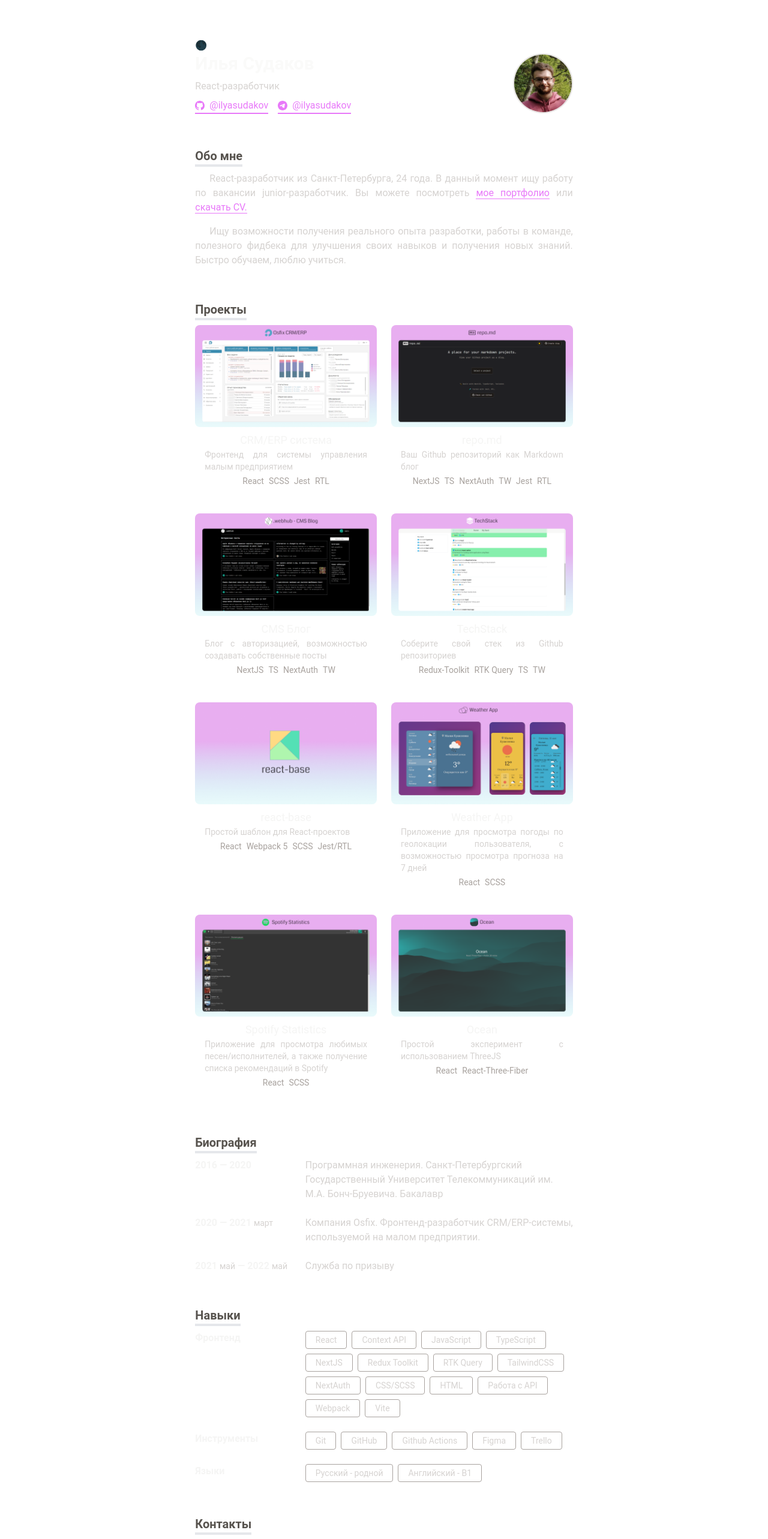
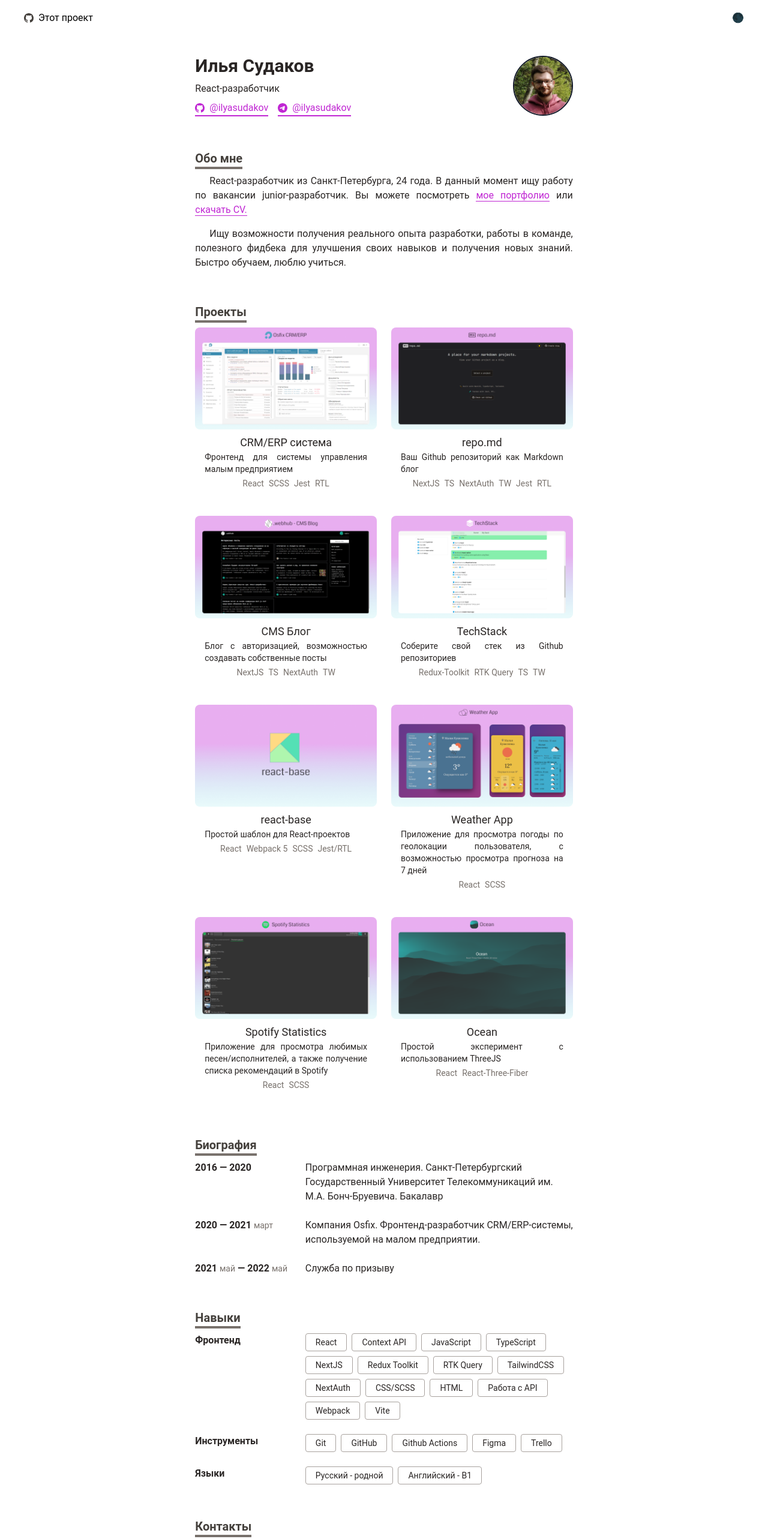
Before and after one commit to ilyasudakov/portfolio-react, a Next.js app: page / in a window 1280 px wide. Shown: the top 2566 px of the page at 60% size. Built offline with nearby package versions, Linux system fonts and the light colour scheme; no server answers.

Commit message:
Add PageWrapper, Header

```diff
--- /dev/null
+++ b/src/components/Layout/Header.tsx
@@ -0,0 +1,31 @@
+import dynamic from 'next/dynamic';
+
+import GithubIcon from '/public/svg/github.svg';
+
+const ThemeSwitcher = dynamic(() => import('../ThemeSwitcher'), {
+  ssr: false,
+});
+
+const Header: React.FC = () => {
+  return (
+    <div
+      className="flex items-center justify-between px-4 sm:px-10 h-[60px] sticky top-0 z-10
+    dark:bg-stone-700/80 backdrop-blur-sm"
+    >
+      <a
+        className="flex items-center gap-2"
+        href="https://github.com/ilyasudakov/portfolio"
+      >
+        <GithubIcon
+          className="fill-stone-700 dark:fill-white"
+          width="16px"
+          height="16px"
+        />
+        Этот проект
+      </a>
+      <ThemeSwitcher />
+    </div>
+  );
+};
+
+export default Header;
--- /dev/null
+++ b/src/components/Layout/PageWrapper.tsx
@@ -0,0 +1,13 @@
+import React from 'react';
+
+export default function PageWrapper({
+  children,
+}: {
+  children: React.ReactNode;
+}) {
+  return (
+    <div className="container mx-auto px-4 lg:px-[10%] pt-4 sm:pt-[4vh] pb-8 overflow-x-hidden">
+      {children}
+    </div>
+  );
+}
--- a/src/data/landing.tsx
+++ b/src/data/landing.tsx
@@ -82,7 +82,11 @@ export const projectsList: projectsListTypes = [
 const SmallTextPeriod: React.FC<{ children: React.ReactNode }> = ({
   children,
 }) => {
-  return <span className="font-normal text-stone-300 text-sm">{children}</span>;
+  return (
+    <span className="font-normal text-stone-500 dark:text-stone-300 text-sm">
+      {children}
+    </span>
+  );
 };
 
 type bioPeriodsTypes = { period: React.ReactNode; description: string }[];
--- a/src/pages/_app.tsx
+++ b/src/pages/_app.tsx
@@ -4,7 +4,7 @@ import type { AppProps } from 'next/app';
 function MyApp({ Component, pageProps }: AppProps) {
   return (
     <>
-      <div className="container mx-auto px-4 lg:px-[10%] pt-6 sm:pt-[8vh] pb-8 overflow-x-hidden">
+      <div className="w-screen h-screen">
         <Component {...pageProps} />
       </div>
     </>
--- a/src/pages/index.tsx
+++ b/src/pages/index.tsx
@@ -1,7 +1,6 @@
 import React, { useEffect, useState } from 'react';
 import type { NextPage } from 'next';
 import Image from 'next/image';
-import dynamic from 'next/dynamic';
 import { useInView } from 'react-intersection-observer';
 
 import { bioPeriods, projectsList, skillsList } from '../data/landing';
@@ -12,6 +11,8 @@ import MailIcon from '/public/svg/mail.svg';
 import LinkedInIcon from '/public/svg/linkedin.svg';
 import TelegramIcon from '/public/svg/telegram.svg';
 import HeadshotImg from '/public/headshot.jpg';
+import Header from '../components/Layout/Header';
+import PageWrapper from '../components/Layout/PageWrapper';
 
 const GOOGLE_DRIVE_CV_PDF_URL =
   process.env.NEXT_PUBLIC_GOOGLE_DRIVE_CV_PDF_URL ??
@@ -20,16 +21,13 @@ const GOOGLE_DRIVE_PORTFOLIO_PDF_URL =
   process.env.NEXT_PUBLIC_GOOGLE_DRIVE_PORTFOLIO_PDF_URL ??
   'https://drive.google.com/file/d/1_5V65DH8ViKQnO1OB_c2cQW1vYQSn7zJ/view?usp=sharing';
 
-const ThemeSwitcher = dynamic(() => import('../components/ThemeSwitcher'), {
-  ssr: false,
-});
-
 const Home: NextPage = () => {
   return (
     <>
       <Meta />
+      <Header />
+      <PageWrapper>
         <div className="flex flex-col text-justify mx-auto max-w-[70ch]">
-        <ThemeSwitcher />
           <Title />
           <About />
           <Projects />
@@ -38,6 +36,7 @@ const Home: NextPage = () => {
           <Contacts />
           <Copyright />
         </div>
+      </PageWrapper>
     </>
   );
 };
@@ -71,8 +70,8 @@ const AnimationWrapper: React.FC<{ children: React.ReactNode }> = ({
 const BlockTitle: React.FC<{ children: React.ReactNode }> = ({ children }) => {
   return (
     <div
-      className="text-xl font-bold text-stone-600 dark:text-stone-50
-      mb-2 border-b-4 dark:border-stone-500 w-fit"
+      className="text-xl font-bold text-stone-700 dark:text-stone-50
+      mb-2 border-b-4 border-stone-500 dark:border-stone-500 w-fit"
     >
       {children}
     </div>
@@ -80,7 +79,11 @@ const BlockTitle: React.FC<{ children: React.ReactNode }> = ({ children }) => {
 };
 
 const TextBlock: React.FC<{ children: React.ReactNode }> = ({ children }) => {
-  return <div className="mb-14 flex flex-col text-stone-300">{children}</div>;
+  return (
+    <div className="mb-14 flex flex-col text-stone-800 dark:text-stone-300">
+      {children}
+    </div>
+  );
 };
 
 const OutsideLink: React.FC<{
@@ -90,7 +93,8 @@ const OutsideLink: React.FC<{
 }> = ({ children, href, className = '' }) => {
   return (
     <a
-      className={`text-fuchsia-400 inline w-fit border-b border-fuchsia-400 ${className}`}
+      className={`text-fuchsia-600 dark:text-fuchsia-400 inline
+      w-fit border-b border-fuchsia-600 dark:border-fuchsia-400 ${className}`}
       target="_blank"
       rel="noreferrer noopener"
       href={href}
@@ -105,7 +109,11 @@ const TitleLinks = () => {
     <div className="flex flex-wrap gap-4">
       <OutsideLink href="https://github.com/ilyasudakov" className="border-b-2">
         <div className="flex items-center gap-2">
-          <GithubIcon className="fill-fuchsia-400" width="16px" height="16px" />
+          <GithubIcon
+            className="fill-fuchsia-600 dark:fill-fuchsia-400"
+            width="16px"
+            height="16px"
+          />
           @ilyasudakov
         </div>
       </OutsideLink>
@@ -128,11 +136,13 @@ const Title: React.FC = () => {
     <TextBlock>
       <div className="flex flex-col sm:flex-row gap-4 items-start sm:items-center justify-between">
         <div className="flex flex-col gap-2">
-          <h1 className="text-3xl font-bold text-stone-50">Илья Судаков</h1>
+          <h1 className="text-3xl font-bold dark:text-stone-50">
+            Илья Судаков
+          </h1>
           <h2>React-разработчик</h2>
           <TitleLinks />
         </div>
-        <div className="flex w-[100px] self-end sm:self-center overflow-hidden rounded-full border-2 border-stone-200">
+        <div className="flex w-[100px] self-end sm:self-center overflow-hidden rounded-full border-2 border-gray-900 dark:border-stone-200">
           <Image src={HeadshotImg} alt="Profile image" />
         </div>
       </div>
@@ -212,12 +222,17 @@ const ProjectItem: React.FC<{
         />
       </div>
       <div className="px-4 py-2">
-        <div className="text-lg text-center text-stone-100">{projectName}</div>
+        <div className="text-lg text-center dark:text-stone-100">
+          {projectName}
+        </div>
         <div className="text-sm">{description}</div>
         {stack ? (
           <div className="text-sm flex px-3 py-1 w-fit mx-auto flex-wrap items-center justify-center">
             {stack.map((tool) => (
-              <div key={tool} className="px-1 text-stone-400">
+              <div
+                key={tool}
+                className="px-1 text-stone-500 dark:text-stone-400"
+              >
                 {tool}
               </div>
             ))}
@@ -237,7 +252,7 @@ const Bio: React.FC = () => {
           {bioPeriods.map(({ period, description }) => (
             <li key={description}>
               <div className="flex flex-col sm:flex-row">
-                <div className="font-bold text-stone-100 text-left w-full sm:max-w-[20ch]">
+                <div className="font-bold dark:text-stone-100 text-left w-full sm:max-w-[20ch]">
                   {period}
                 </div>
                 <div className="text-left">{description}</div>
@@ -254,7 +269,7 @@ const SkillItem: React.FC<{ skill: string }> = ({ skill }) => {
   return (
     <div
       className="rounded border border-stone-400 px-4 py-1 text-sm cursor-pointer
-    transition hover:bg-stone-700"
+    transition hover:bg-stone-100 dark:hover:bg-stone-700"
     >
       {skill}
     </div>
@@ -268,7 +283,7 @@ const SkillListItem: React.FC<{
   return (
     <li>
       <div className="flex flex-col sm:flex-row">
-        <div className="font-bold text-stone-100 text-left w-full mb-1 sm:mb-0 sm:max-w-[20ch]">
+        <div className="font-bold dark:text-stone-100 text-left w-full mb-1 sm:mb-0 sm:max-w-[20ch]">
           {setName}
         </div>
         <div className="text-left flex flex-wrap gap-2">
@@ -336,7 +351,7 @@ const Contacts = () => {
                   <SVGElement
                     width={icon.size}
                     height={icon.size}
-                    className="fill-fuchsia-400 w-5"
+                    className="fill-fuchsia-600 dark:fill-fuchsia-400 w-5"
                   />
                   {text}
                 </div>
@@ -351,7 +366,7 @@ const Contacts = () => {
 
 const Copyright: React.FC = () => {
   return (
-    <div className="text-center text-sm text-stone-400">
+    <div className="text-center text-sm text-stone-500 dark:text-stone-400">
       <div>© 2022 Илья Судаков.</div>
       <div>Сделано с NextJS, TypeScript, Tailwind.</div>
     </div>
```
Lines whose indentation alone changed are shown as unchanged.
